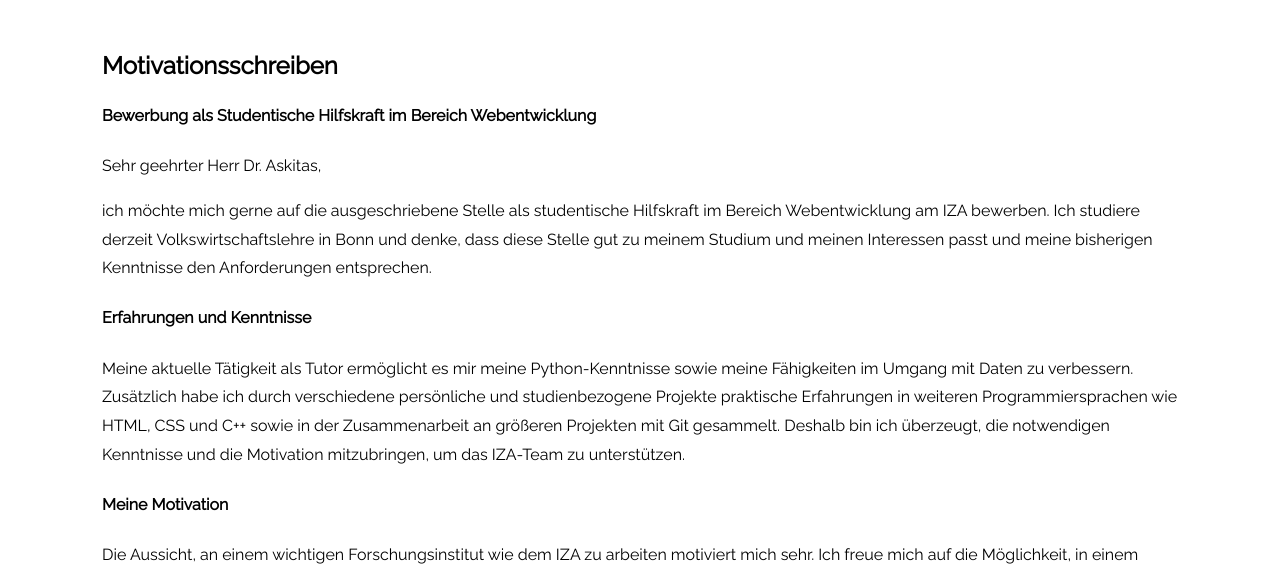
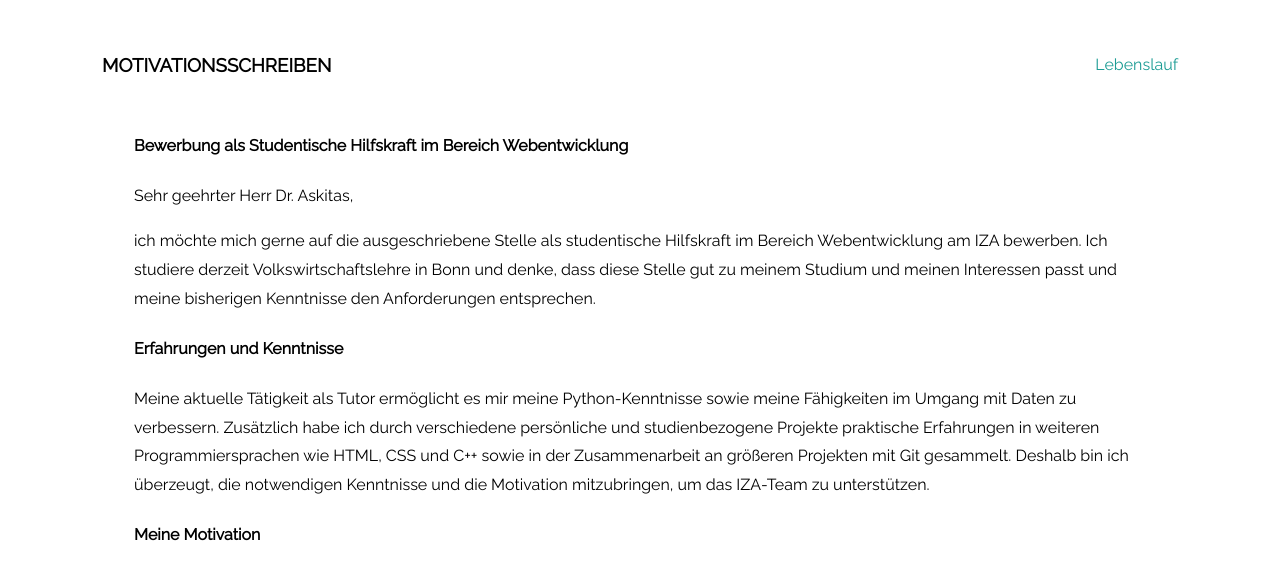
Before and after one commit to Tim2othy/CV, a plain HTML site: page anschreiben.html in a window 1280 px wide. Shown: the part 172-740 px from the top of the page. Drawn offline with Linux system fonts and the light colour scheme.

Commit message:
added link to CV, added section to anschreiben

```diff
--- a/anschreiben.html
+++ b/anschreiben.html
@@ -39,7 +39,15 @@
     <main>
         <!-- ---Motivational Letter--- -->
         <section>
-            <h2>Motivationsschreiben</h2>
+            <div style="display: flex;   margin-bottom: -1.2rem; justify-content: space-between; align-items: center;">
+                <h3>Motivationsschreiben</h3>
+                <span>
+                    <a href="index.html">Lebenslauf</a>
+                </span>
+            </div>
+
+            <section>
+
 
                 <h4>Bewerbung als Studentische Hilfskraft im Bereich Webentwicklung</h3>
 
@@ -47,7 +55,8 @@
 
                     <p>
                         ich möchte mich gerne auf die ausgeschriebene Stelle als studentische Hilfskraft im Bereich
-                    Webentwicklung am IZA bewerben. Ich studiere derzeit Volkswirtschaftslehre in Bonn und denke, dass
+                        Webentwicklung am IZA bewerben. Ich studiere derzeit Volkswirtschaftslehre in Bonn und denke,
+                        dass
                         diese Stelle gut zu meinem Studium und
                         meinen Interessen passt und meine bisherigen Kenntnisse den Anforderungen entsprechen.
                     </p>
@@ -63,7 +72,8 @@
                         Zusätzlich habe ich durch verschiedene persönliche und studienbezogene Projekte praktische
                         Erfahrungen in
                         weiteren
-                    Programmiersprachen wie HTML, CSS und C++ sowie in der Zusammenarbeit an größeren Projekten mit Git
+                        Programmiersprachen wie HTML, CSS und C++ sowie in der Zusammenarbeit an größeren Projekten mit
+                        Git
                         gesammelt.
 
                         Deshalb bin ich überzeugt, die notwendigen Kenntnisse und die Motivation mitzubringen, um das
@@ -77,7 +87,8 @@
                     <p>
                         Die Aussicht, an einem wichtigen Forschungsinstitut wie dem IZA zu arbeiten motiviert mich sehr.
 
-                    Ich freue mich auf die Möglichkeit, in einem Umfeld der Forschung tätig zu sein und einen Beitrag zu
+                        Ich freue mich auf die Möglichkeit, in einem Umfeld der Forschung tätig zu sein und einen
+                        Beitrag zu
                         leisten.
                         Zudem möchte ich meine Fähigkeiten im Bereich der Webentwicklung und Datenverarbeitung
                         weiter ausbauen.
@@ -93,6 +104,8 @@
 
                     <p>Mit freundlichen Grüßen,<br><br>Timothy Currie</p>
             </section>
+
+        </section>
     </main>
 
 
```
Lines whose indentation alone changed are shown as unchanged.
